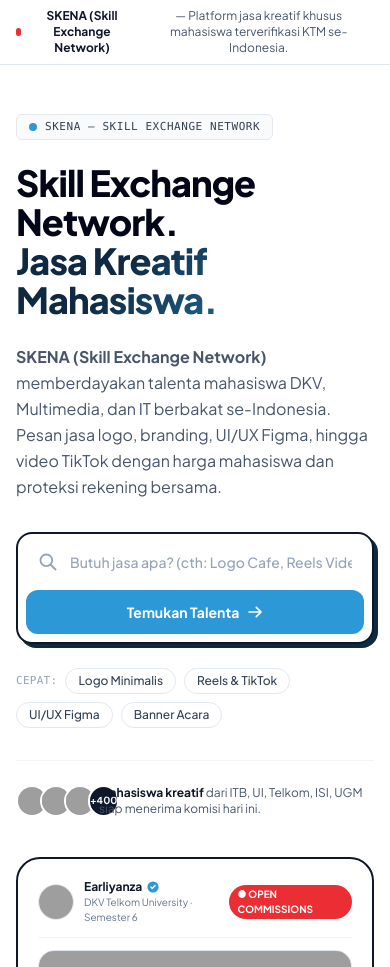
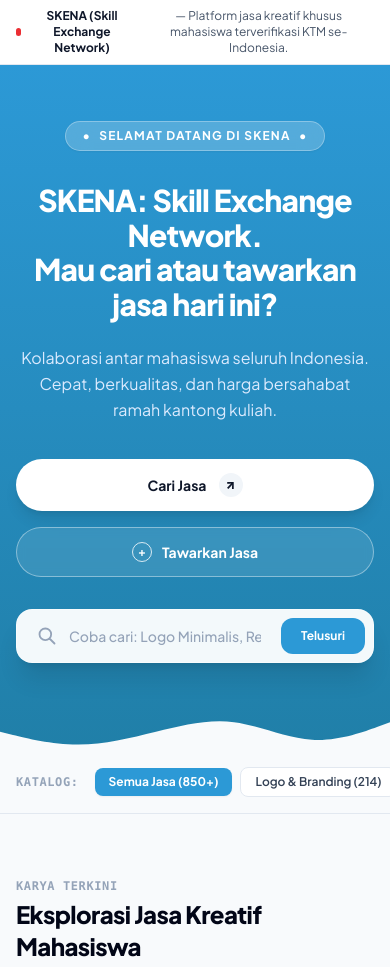
Before and after one commit to Tubes-PPL-SI4807-KelompokB/Tubes-PPL-SI4807-KelompokB-SKENA, a Laravel app: page / in a window 390 px wide. Shown: the part 65-1032 px from the top of the page. Run offline with Laravel 12, Linux system fonts and the light colour scheme; some libraries are stand-ins or nearby versions; grey boxes are pictures that could not be loaded.

Commit message:
style(hero): sesuaikan tema hero sesuai referensi (solid blue #2C99D6, pill badge, pill buttons, bottom wave tanpa foto mahasiswa)

```diff
--- a/resources/views/home/index.blade.php
+++ b/resources/views/home/index.blade.php
@@ -12,141 +12,73 @@
     </div>
 </div>
 
-{{-- 1. Hero Section (Asymmetric Split, Editorial Grid, Real Product Feel) --}}
-<section class="border-b border-slate-200 bg-white relative overflow-hidden">
-    <div class="max-w-7xl mx-auto px-4 sm:px-6 lg:px-8 py-12 lg:py-20">
-        <div class="grid grid-cols-1 lg:grid-cols-12 gap-10 lg:gap-12 items-center">
+{{-- 1. Hero Section (Sesuai Referensi SKENA: Blue Background, Pill Badge, Buttons & Bottom Wave Tanpa Foto) --}}
+<section class="relative overflow-hidden pt-14 sm:pt-20 pb-0" style="background: linear-gradient(180deg, #2C99D6 0%, #207FA8 100%);">
+    <div class="max-w-4xl mx-auto px-4 sm:px-6 lg:px-8 text-center relative z-10">
 
-            {{-- Left Column (Copy & Search) --}}
-            <div class="lg:col-span-7">
-                <div class="inline-flex items-center gap-2 px-3 py-1 rounded-md border border-slate-200 bg-slate-50 text-[11px] font-mono uppercase tracking-wider text-slate-700 mb-6">
-                    <span class="w-2 h-2 rounded-full" style="background:#2C99D6"></span>
-                    SKENA — Skill Exchange Network
+        {{-- Top Pill Badge --}}
+        <div class="inline-flex items-center gap-2 px-4 py-1.5 rounded-full text-xs font-bold tracking-widest text-white uppercase bg-white/20 backdrop-blur-md border border-white/30 mb-8 shadow-sm">
+            <span>•</span> SELAMAT DATANG DI SKENA <span>•</span>
         </div>
 
-                <h1 class="text-4xl sm:text-5xl lg:text-6xl font-extrabold text-slate-950 tracking-tight leading-[1.08] mb-6">
-                    Skill Exchange Network.
-                    <span class="block text-transparent bg-clip-text" style="background-image: linear-gradient(135deg, #0F2942 30%, #2C99D6 100%);">
-                        Jasa Kreatif Mahasiswa.
-                    </span>
+        {{-- Main Headline --}}
+        <h1 class="text-3xl sm:text-5xl lg:text-6xl font-black text-white tracking-tight leading-[1.15] mb-6">
+            @auth
+                Halo, {{ auth()->user()->name }}!<br>
+            @else
+                SKENA: Skill Exchange Network.<br>
+            @endauth
+            Mau cari atau tawarkan jasa hari ini?
         </h1>
 
-                <p class="text-base sm:text-lg text-slate-600 leading-relaxed max-w-xl mb-8 font-normal">
-                    <strong>SKENA (Skill Exchange Network)</strong> memberdayakan talenta mahasiswa DKV, Multimedia, dan IT berbakat se-Indonesia. Pesan jasa logo, branding, UI/UX Figma, hingga video TikTok dengan harga mahasiswa dan proteksi rekening bersama.
+        {{-- Subtitle --}}
+        <p class="text-base sm:text-lg text-blue-100 font-normal leading-relaxed max-w-2xl mx-auto mb-9">
+            Kolaborasi antar mahasiswa seluruh Indonesia. Cepat, berkualitas, dan harga bersahabat ramah kantong kuliah.
         </p>
 
-                {{-- Embedded Search Tool --}}
-                <div class="p-2 rounded-2xl border-2 border-slate-900 bg-white shadow-[4px_4px_0px_0px_#0F2942] max-w-xl mb-6">
-                    <div class="flex flex-col sm:flex-row items-stretch sm:items-center gap-2">
+        {{-- Action Buttons (Dua Tombol Khas: Cari Jasa & Tawarkan Jasa) --}}
+        <div class="flex flex-col sm:flex-row items-center justify-center gap-4 mb-8">
+            <a href="#katalog"
+               class="w-full sm:w-auto px-8 py-3.5 rounded-full text-sm font-bold text-slate-900 bg-white hover:bg-slate-100 transition-all flex items-center justify-center gap-3 shadow-lg active:scale-95">
+                <span>Cari Jasa</span>
+                <span class="w-6 h-6 rounded-full bg-slate-100 flex items-center justify-center text-xs font-black">↗</span>
+            </a>
+            <a href="{{ route('register') }}?role=freelancer"
+               class="w-full sm:w-auto px-8 py-3.5 rounded-full text-sm font-bold text-white bg-white/10 hover:bg-white/20 border border-white/40 transition-all flex items-center justify-center gap-2.5 backdrop-blur-sm active:scale-95">
+                <span class="w-5 h-5 rounded-full border border-white/80 flex items-center justify-center text-xs font-bold">+</span>
+                <span>Tawarkan Jasa</span>
+            </a>
+        </div>
+
+        {{-- Embedded Search Bar --}}
+        <div class="max-w-xl mx-auto bg-white/95 backdrop-blur-md p-2 rounded-2xl shadow-xl border border-white/40 mb-10">
+            <div class="flex items-center gap-2">
                 <div class="flex-1 flex items-center pl-3">
                     <svg class="w-5 h-5 text-slate-400 shrink-0" fill="none" stroke="currentColor" viewBox="0 0 24 24"><path stroke-linecap="round" stroke-linejoin="round" stroke-width="2.2" d="M21 21l-6-6m2-5a7 7 0 11-14 0 7 7 0 0114 0z"/></svg>
                     <input type="text"
-                                   placeholder="Butuh jasa apa? (cth: Logo Cafe, Reels Video, UI Mobile...)"
-                                   class="w-full px-3 py-2.5 text-sm text-slate-900 placeholder-slate-400 outline-none font-medium">
+                           placeholder="Coba cari: Logo Minimalis, Reels Video, UI Figma..."
+                           class="w-full px-3 py-2 text-sm text-slate-900 placeholder-slate-400 outline-none bg-transparent font-medium">
                 </div>
                 <button type="button"
-                                class="px-6 py-3 rounded-xl text-sm font-bold text-white transition-transform active:translate-y-0.5 shrink-0 flex items-center justify-center gap-2 shadow-sm"
+                        class="px-5 py-2.5 rounded-xl text-xs font-bold text-white transition-all hover:opacity-90 active:scale-95 shrink-0"
                         style="background:#2C99D6">
-                            <span>Temukan Talenta</span>
-                            <svg class="w-4 h-4" fill="none" stroke="currentColor" viewBox="0 0 24 24"><path stroke-linecap="round" stroke-linejoin="round" stroke-width="2.5" d="M14 5l7 7m0 0l-7 7m7-7H3"/></svg>
+                    Telusuri
                 </button>
             </div>
         </div>
 
-                {{-- Popular Search Chips --}}
-                <div class="flex flex-wrap items-center gap-2 text-xs">
-                    <span class="text-slate-400 font-mono text-[11px] uppercase tracking-wide">Cepat:</span>
-                    <a href="#" class="px-3 py-1 rounded-full border border-slate-200 text-slate-700 hover:border-slate-900 hover:text-slate-950 font-medium transition-colors">Logo Minimalis</a>
-                    <a href="#" class="px-3 py-1 rounded-full border border-slate-200 text-slate-700 hover:border-slate-900 hover:text-slate-950 font-medium transition-colors">Reels & TikTok</a>
-                    <a href="#" class="px-3 py-1 rounded-full border border-slate-200 text-slate-700 hover:border-slate-900 hover:text-slate-950 font-medium transition-colors">UI/UX Figma</a>
-                    <a href="#" class="px-3 py-1 rounded-full border border-slate-200 text-slate-700 hover:border-slate-900 hover:text-slate-950 font-medium transition-colors">Banner Acara</a>
     </div>
 
-                {{-- Creator Proof Bar --}}
-                <div class="flex items-center gap-4 mt-8 pt-6 border-t border-slate-100">
-                    <div class="flex -space-x-2">
-                        <img class="w-8 h-8 rounded-full border-2 border-white object-cover" src="https://images.unsplash.com/photo-1534528741775-53994a69daeb?w=100&auto=format&fit=crop&q=80" alt="Kreator">
-                        <img class="w-8 h-8 rounded-full border-2 border-white object-cover" src="https://images.unsplash.com/photo-1507003211169-0a1dd7228f2d?w=100&auto=format&fit=crop&q=80" alt="Kreator">
-                        <img class="w-8 h-8 rounded-full border-2 border-white object-cover" src="https://images.unsplash.com/photo-1517841905240-472988babdf9?w=100&auto=format&fit=crop&q=80" alt="Kreator">
-                        <div class="w-8 h-8 rounded-full border-2 border-white bg-slate-900 text-white text-[10px] font-bold flex items-center justify-center">+400</div>
-                    </div>
-                    <div class="text-xs text-slate-600">
-                        <span class="font-bold text-slate-900">Mahasiswa kreatif</span> dari ITB, UI, Telkom, ISI, UGM siap menerima komisi hari ini.
-                    </div>
-                </div>
-            </div>
-
-            {{-- Right Column (Real Live Commission Mockup Card) --}}
-            <div class="lg:col-span-5">
-                <div class="relative max-w-md mx-auto">
-
-                    {{-- Background Offset Shadow Card --}}
-                    <div class="absolute inset-0 bg-slate-900 rounded-3xl translate-x-3 translate-y-3 hidden sm:block"></div>
-
-                    {{-- Main Showcase Card --}}
-                    <div class="relative bg-white rounded-3xl border-2 border-slate-900 p-5 overflow-hidden">
-
-                        {{-- Card Header: Creator info --}}
-                        <div class="flex items-center justify-between pb-3 mb-3 border-b border-slate-100">
-                            <div class="flex items-center gap-2.5">
-                                <img src="https://images.unsplash.com/photo-1534528741775-53994a69daeb?w=120&auto=format&fit=crop&q=80"
-                                     class="w-9 h-9 rounded-full object-cover border border-slate-200">
-                                <div>
-                                    <div class="flex items-center gap-1">
-                                        <p class="text-xs font-bold text-slate-900">Earliyanza</p>
-                                        <svg class="w-3.5 h-3.5" style="color:#2C99D6" fill="currentColor" viewBox="0 0 20 20"><path fill-rule="evenodd" d="M10 18a8 8 0 100-16 8 8 0 000 16zm3.707-9.293a1 1 0 00-1.414-1.414L9 10.586 7.707 9.293a1 1 0 00-1.414 1.414l2 2a1 1 0 001.414 0l4-4z" clip-rule="evenodd"/></svg>
-                                    </div>
-                                    <p class="text-[10px] text-slate-500">DKV Telkom University · Semester 6</p>
-                                </div>
-                            </div>
-                            <span class="inline-flex items-center gap-1 px-2 py-0.5 rounded-full text-[10px] font-bold text-white" style="background:#EB2E33">
-                                ● OPEN COMMISSIONS
-                            </span>
-                        </div>
-
-                        {{-- Artwork Visual Preview --}}
-                        <div class="relative rounded-2xl overflow-hidden aspect-[4/3] bg-slate-100 mb-4 border border-slate-200">
-                            <img src="https://images.unsplash.com/photo-1626785774573-4b799315345d?w=800&auto=format&fit=crop&q=80"
-                                 alt="Contoh Hasil Karya Logo & Brand"
-                                 class="w-full h-full object-cover hover:scale-105 transition-transform duration-500">
-                            <div class="absolute bottom-3 left-3 bg-slate-950/80 backdrop-blur-md text-white text-[10px] font-mono px-2.5 py-1 rounded-md">
-                                Brand Identity Package
-                            </div>
-                        </div>
-
-                        {{-- Service Details --}}
-                        <div class="mb-4">
-                            <div class="flex items-center gap-1 text-xs text-amber-500 font-bold mb-1">
-                                <span>★ 4.9</span>
-                                <span class="text-slate-400 font-normal">(28 ulasan selesai)</span>
-                            </div>
-                            <h3 class="text-sm font-bold text-slate-900 leading-snug">
-                                Desain Identitas Brand & Logo Minimalis Lengkap dengan Brandbook UMKM
-                            </h3>
-                        </div>
-
-                        {{-- Pricing and Action --}}
-                        <div class="pt-3 border-t border-slate-100 flex items-center justify-between">
-                            <div>
-                                <span class="text-[10px] font-mono text-slate-400 block uppercase">Tarif Mulai</span>
-                                <span class="text-base font-black text-slate-900">Rp 175.000</span>
-                            </div>
-                            <a href="{{ route('login') }}"
-                               class="px-4 py-2 rounded-xl text-xs font-bold text-white transition-all hover:opacity-95"
-                               style="background:#2C99D6">
-                                Konsultasi Jasa →
-                            </a>
-                        </div>
-                    </div>
-                </div>
-            </div>
-
-        </div>
+    {{-- Seamless Organic Bottom Wave Ke Warna Canvas #F8FAFC --}}
+    <div class="w-full overflow-hidden leading-none relative z-0">
+        <svg class="relative block w-full h-12 sm:h-20 lg:h-24" xmlns="http://www.w3.org/2000/svg" viewBox="0 0 1440 160" preserveAspectRatio="none">
+            <path fill="#F8FAFC" d="M0,96L48,106.7C96,117,192,139,288,138.7C384,139,480,117,576,96C672,75,768,53,864,64C960,75,1056,117,1152,122.7C1248,128,1344,96,1392,80L1440,64L1440,160L1392,160C1344,160,1248,160,1152,160C1056,160,960,160,864,160C768,160,672,160,576,160C480,160,384,160,288,160C192,160,96,160,48,160L0,160Z"></path>
+        </svg>
     </div>
 </section>
 
 {{-- 2. Category Live Pill Strip --}}
-<section class="border-b border-slate-200 bg-slate-50 py-4 overflow-x-auto">
+<section id="katalog" class="border-b border-slate-200 bg-slate-50 py-4 overflow-x-auto">
     <div class="max-w-7xl mx-auto px-4 sm:px-6 lg:px-8 flex items-center gap-2 whitespace-nowrap">
         <span class="text-xs font-mono font-bold text-slate-400 uppercase tracking-wider mr-2">Katalog:</span>
         <button class="px-3.5 py-1.5 rounded-lg text-xs font-bold text-white shadow-sm" style="background:#2C99D6">
```
Lines whose indentation alone changed are shown as unchanged.
